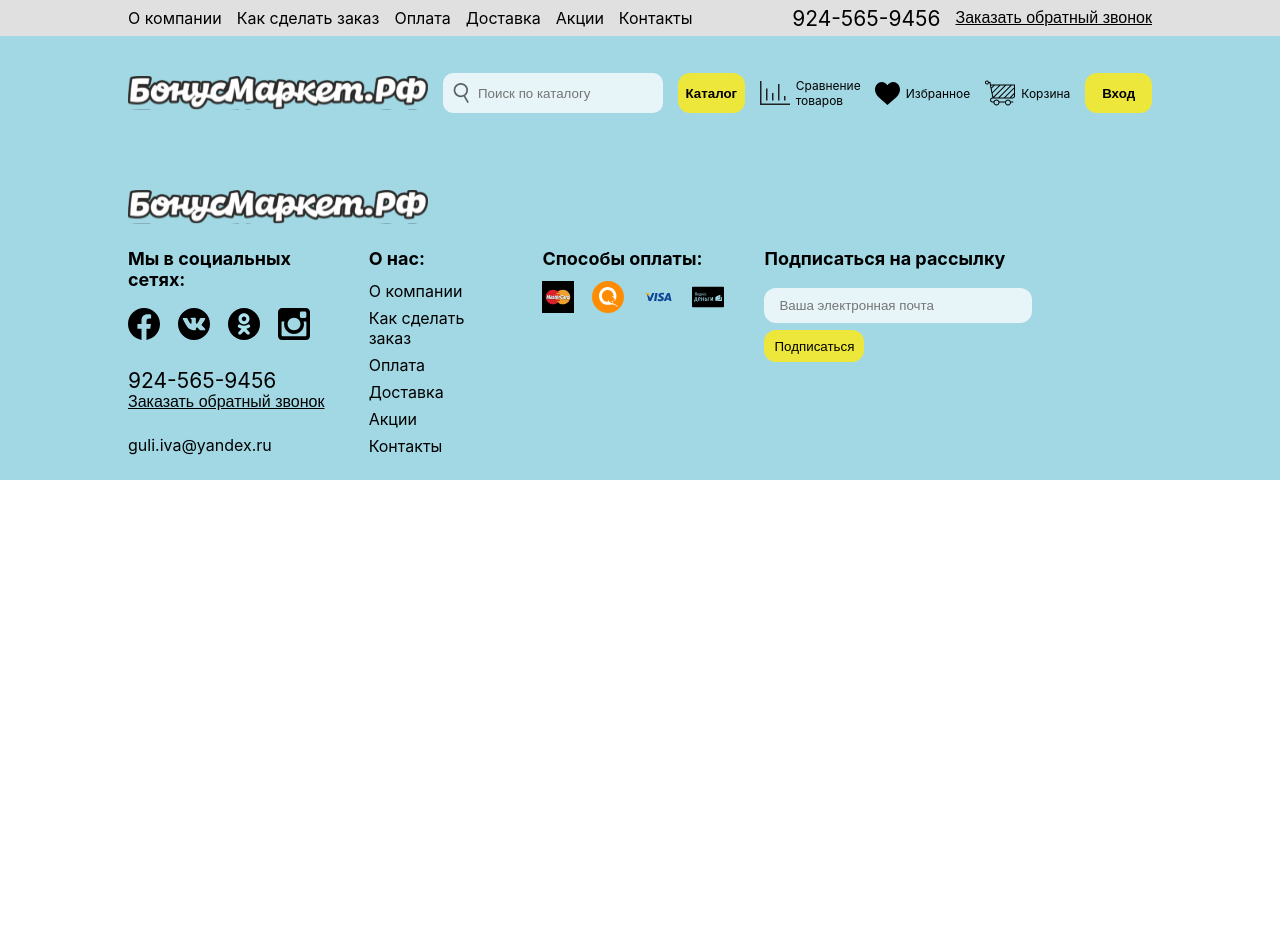
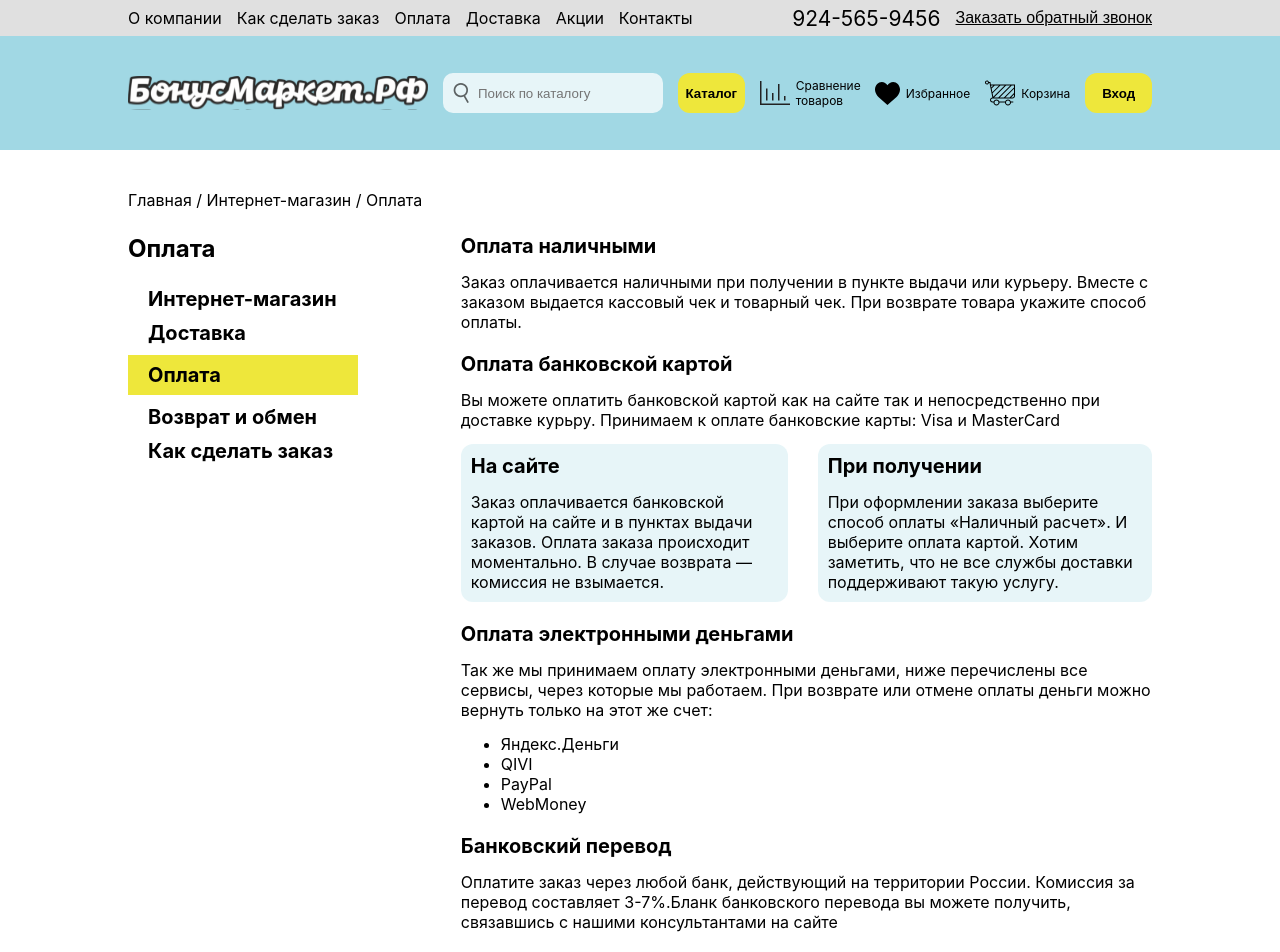
Before and after one commit to Vinorval/bonus-market-0.2, a React (Create React App) app: page /pay in a window 1280 px wide. Shown: the top 952 px of the page. Before the commit the page ends 800 px from the top, so only its background shows below. Built offline with nearby package versions, Linux system fonts and the light colour scheme.

Commit message:
feat: add page - pay info

```diff
--- a/src/components/app/App.js
+++ b/src/components/app/App.js
@@ -16,7 +16,7 @@ import ServicesPage from '../../pages/company/ServicesPage';
 
 import ShopPage from '../../pages/shop/ShopPage';
 import DeliveryPage from '../../pages/shop/DeliveryPage';
-
+import PayInfoPage from '../../pages/shop/PayInfoPage';
 
 import OrderCreatePage from '../../pages/shop/OrderCreatePage';
 
@@ -38,7 +38,7 @@ function App() {
 
         <Route path='/shop' element={<ShopPage />} />
         <Route path='/delivery' element={<DeliveryPage />} />
-
+        <Route path='/pay' element={<PayInfoPage />} />
 
         <Route path='/make_order' element={<OrderCreatePage />} />
       </Routes>
--- /dev/null
+++ b/src/pages/shop/PayInfoPage.js
@@ -0,0 +1,49 @@
+import Location from "../../components/location/Location";
+import Nav from "../../components/nav/Nav";
+import { navPagesShopArr } from "../../utils/navigationPage";
+
+const PayInfoPage = () => {
+    const location = [ { link: "/", text: 'Главная ' }, { link: "/shop", text: '/ Интернет-магазин ' }, { link: "/pay", text: '/ Оплата ' } ];
+
+    return (
+        <main className="page padding_limit_width" >
+            <Location path={location} />
+            <h2 className="page__title margin_none">Оплата</h2>
+            <Nav navArr={navPagesShopArr} />
+            <section className="info-block">
+                <div className="info-block__basic">
+                    <h3 className="info-block__title margin_none">Оплата наличными</h3>
+                    <p className="margin_none">Заказ оплачивается наличными при получении в пункте выдачи или курьеру. Вместе с заказом выдается кассовый чек и товарный чек. При возврате товара укажите способ оплаты.</p>
+                </div>
+                <div className="info-block__basic">
+                    <h3 className="info-block__title margin_none info-block__title_width_full">Оплата банковской картой</h3>
+                    <p className="margin_none info-block__title_width_full">Вы можете оплатить банковской картой как на сайте так и непосредственно при доставке курьру. Принимаем к оплате банковские карты: Visa и MasterCard</p>
+                    <div className="info-block__basic info-block__basic_background_active">
+                        <h3 className="info-block__title margin_none">На сайте</h3>
+                        <p className="margin_none">Заказ оплачивается банковской картой на сайте и в пунктах выдачи заказов. Оплата заказа происходит моментально. В случае возврата — комиссия нe взымается.</p>
+                    </div>
+                    <div className="info-block__basic info-block__basic_background_active">
+                        <h3 className="info-block__title margin_none">При получении</h3>
+                        <p className="margin_none">При оформлении заказа выберите способ оплаты «Наличный расчет». И выберите оплата картой. Хотим заметить, что не все службы доставки поддерживают такую услугу.</p>
+                    </div>
+                </div>
+                <div className="info-block__basic">
+                    <h3 className="info-block__title margin_none">Оплата электронными деньгами</h3>
+                    <p className="margin_none">Так же мы принимаем оплату электронными деньгами, ниже перечислены все сервисы, через которые мы работаем. При возврате или отмене оплаты деньги можно вернуть только на этот же счет:</p>
+                    <ul className="margin_none">
+                        <li className="margin_none">Яндекс.Деньги</li>
+                        <li className="margin_none">QIVI</li>
+                        <li className="margin_none">PayPal</li>
+                        <li className="margin_none">WebMoney</li>
+                    </ul>
+                </div>
+                <div className="info-block__basic">
+                    <h3 className="info-block__title margin_none">Банковский перевод</h3>
+                    <p className="margin_none">Оплатите заказ через любой банк, действующий на территории России. Комиссия за перевод составляет 3-7%.Бланк банковского перевода вы можете получить, связавшись с нашими консультантами на сайте</p>
+                </div>
+            </section>
+        </main>
+    )
+};
+
+export default PayInfoPage;
```
